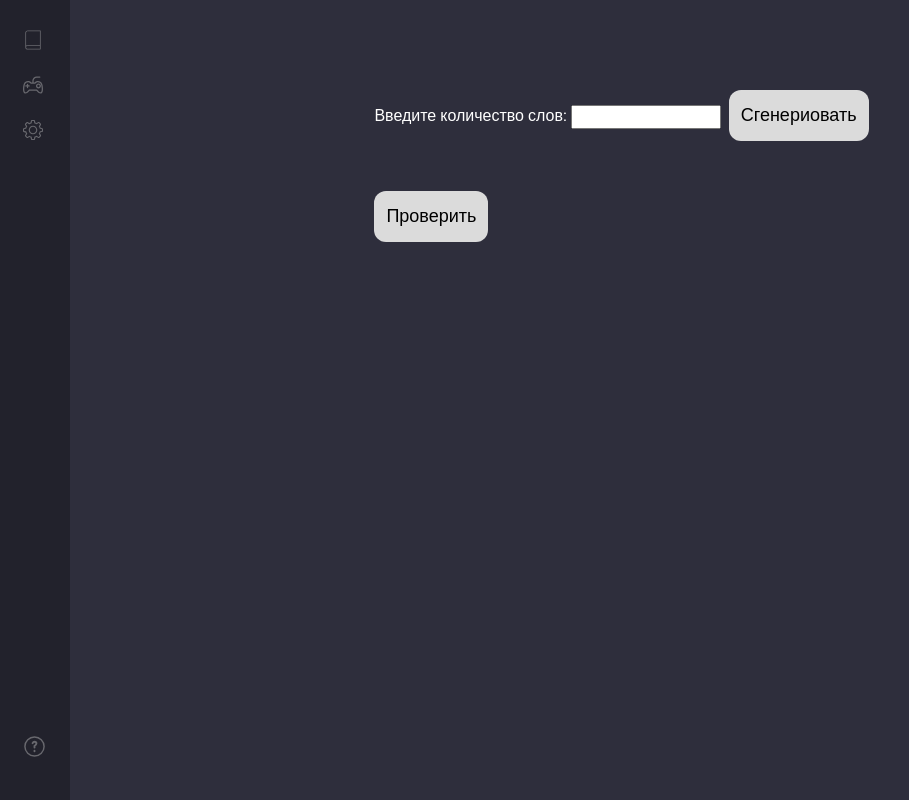
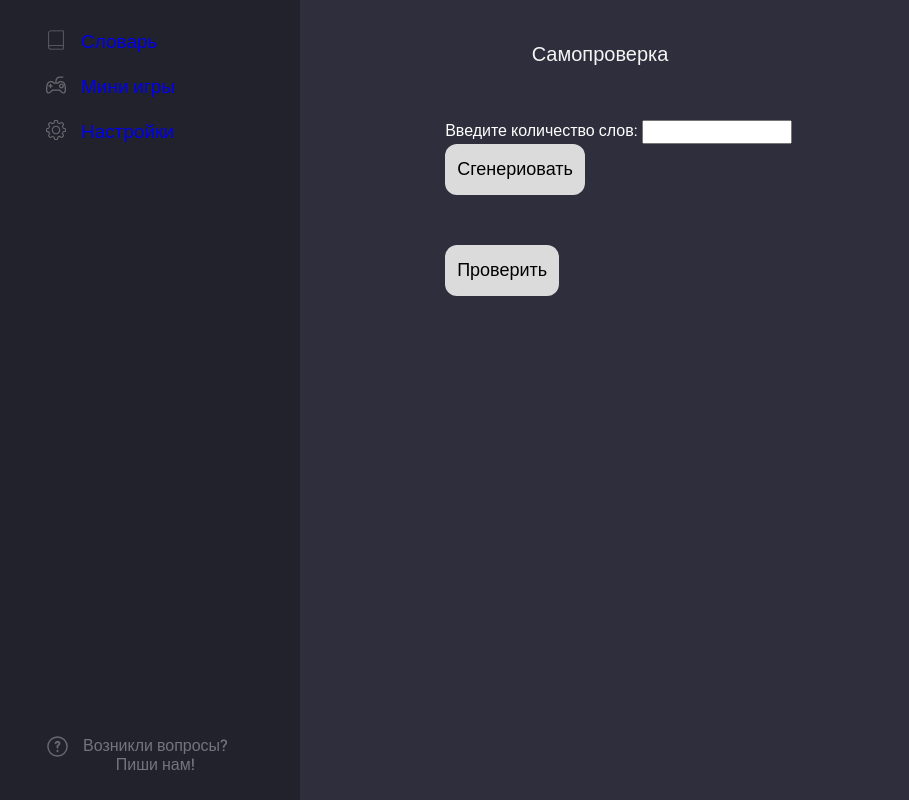
Before and after one commit to K1ttK1tty/dict, a React (Create React App) app: page /games in a window 1280 px wide. Shown: the whole page, without its empty margins (0-909 px from the left). Built offline with nearby package versions, Linux system fonts and the light colour scheme.

Commit message:
little changes

```diff
--- a/src/components/AppRouter.jsx
+++ b/src/components/AppRouter.jsx
@@ -14,6 +14,11 @@ const AppRouter = function () {
         {
             word: 'to suspend',
             translate: 'приостановить, остановить на время или постоянно',
+            theme: 'verb',
+        },
+        {
+            word: 'to extract',
+            translate: 'извлекать',
             theme: 'verb',
         },
         {
--- a/src/components/UI/CardRand/CardRand.jsx
+++ b/src/components/UI/CardRand/CardRand.jsx
@@ -1,10 +1,8 @@
 import React from 'react';
 import cl from '../CardRand/CardRand.module.css'
 import Input from '../Input/Input';
-import Gamescss from '../../../styles/Games.css'
+
 const CardRand = function ({ card, input, setInput,validate,index}) {
-    // console.log(card)
-
 
     return (
         <div className={[cl.cardRand,validate[index]].join(' ')}>
--- a/src/components/UI/Input/Input.jsx
+++ b/src/components/UI/Input/Input.jsx
@@ -1,6 +1,6 @@
 import React from 'react';
 import cl from '../Input/Input.module.css'
-const Input = function ({ input, setInput,}) {
+const Input = function ({setInput}) {
 
     return (
         <input onChange={e => setInput(e.target.value)} className={[cl.input,'inptReq ',].join(' ')}></input>
--- a/src/pages/Games.jsx
+++ b/src/pages/Games.jsx
@@ -27,9 +27,7 @@ const Games = function ({ Cards }) {
             cardsGame.push(Cards[getRandomInt(Cards.length)])
         };
         setValidate([]);
-
         return cardsGame
-
     }, [numb])
 
 
@@ -41,22 +39,19 @@ const Games = function ({ Cards }) {
         let tt = document.querySelectorAll('.inptReq');
         for (let index = 0; index < tt.length; index++) {
             const element = tt[index];
-
-            if (array[index].word.trim().toLowerCase().split(' ').join('') == element.value.trim().toLowerCase().split(' ').join('')) {
+            const wordInCard = array[index].word.trim().toLowerCase().split(' ').join('');
+            let inputValue = element.value.trim().toLowerCase().split(' ').join('');
+            if (wordInCard == inputValue){
                 state.push('trueWord');
-
             } else state.push('falseWord')
-        }
+        };
         setValidate(state);
-
     };
-
-
-
 
     return (
         <div className='gameWrap'>
-            <div className="CardsField">
+            <div className="gameCardsField">
+                <div className='title'>Самопроверка</div>
                 <div className='wrap'>
                     <div style={{ width: '50%', margin: '0px auto' }}>
 
@@ -65,15 +60,10 @@ const Games = function ({ Cards }) {
                             <BtnAddCard onClick={generate} type='submit'>Сгенериовать</BtnAddCard>
                         </form>
 
-
                         <form>
                             <CardsRandom validate={validate} input={input} setInput={setInput} cardsGame={array} />
                             <BtnAddCard onClick={e => valudate(e)}>Проверить</BtnAddCard>
                         </form>
-
-
-
-
 
                     </div>
                 </div>
--- a/src/pages/Vocabulary.jsx
+++ b/src/pages/Vocabulary.jsx
@@ -68,7 +68,8 @@ const Vocabulary = function ({ Cards, setCards }) {
 
     function removeInput(elem) {
         let a = false;
-        if (input.before && elem.target.id != 1 && elem.target.id != 2) {
+        const idElement = elem.target.id;
+        if (input.before && idElement != 1 && idElement != 2) {
             setSearchWord('');
             setInput(
                 {
@@ -77,7 +78,8 @@ const Vocabulary = function ({ Cards, setCards }) {
                 }
             )
         };
-        if (elem.target.id != 'select1' && elem.target.id != 'select2' && elem.target.className != 'selSVG' && elem.target.id != 'select3') {
+
+        if (idElement != 'select1' && idElement != 'select2' && elem.target.className != 'selSVG' && idElement != 'select3') {
             if (elem.target.parentNode.id == 'options') {
                 a = true;
             } else a = false;
@@ -104,7 +106,6 @@ const Vocabulary = function ({ Cards, setCards }) {
                 <div className='wrap'>
                     <BtnAddCard onClick={modalAddCard} style={{ margin: '0px auto', display: 'block' }}>Create new card</BtnAddCard>
                     <MySelect stateOption={stateOption} setStateOption={setStateOption} setChooseTheme={setChooseTheme} selectOptions={selectOptions} />
-
                     {selectedAndSearchedWord.length !== 0 ? < SetCard setIndex={setIndex} inputValue={inputValue} editCard={editCard} setEditCard={setEditCard} setModal={setModal} remove={removeCard} Cards={selectedAndSearchedWord} /> : <h4 className='noCards'>Пустота...</h4>}
                 </div>
             </div>
--- a/src/styles/Games.css
+++ b/src/styles/Games.css
@@ -9,3 +9,18 @@
     box-shadow: 0px 0px 8px 1px red;
     box-shadow: 0px 0px 30px -4px red;
 }
+.title {
+    font-size: 20px;
+    text-align: center;
+    color: whitesmoke;
+    position: relative;
+    top: -50px;
+    left: -90px;
+}
+.gameCardsField {
+    background-color: #2e2e3c;
+    padding:90px 0px 0px 100px;
+    min-height: 100%;
+    height: auto;
+    padding-bottom: 15px;
+}
```
